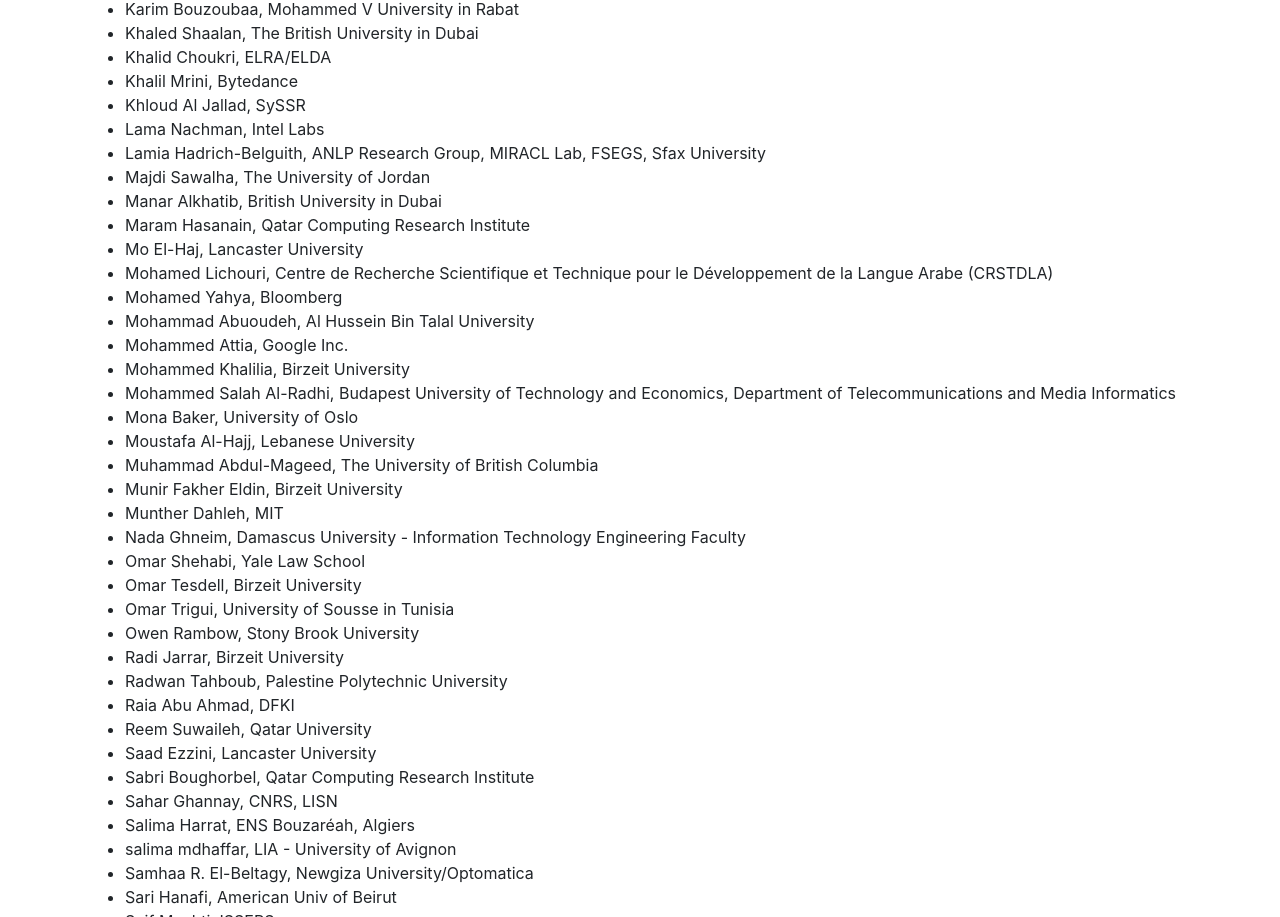
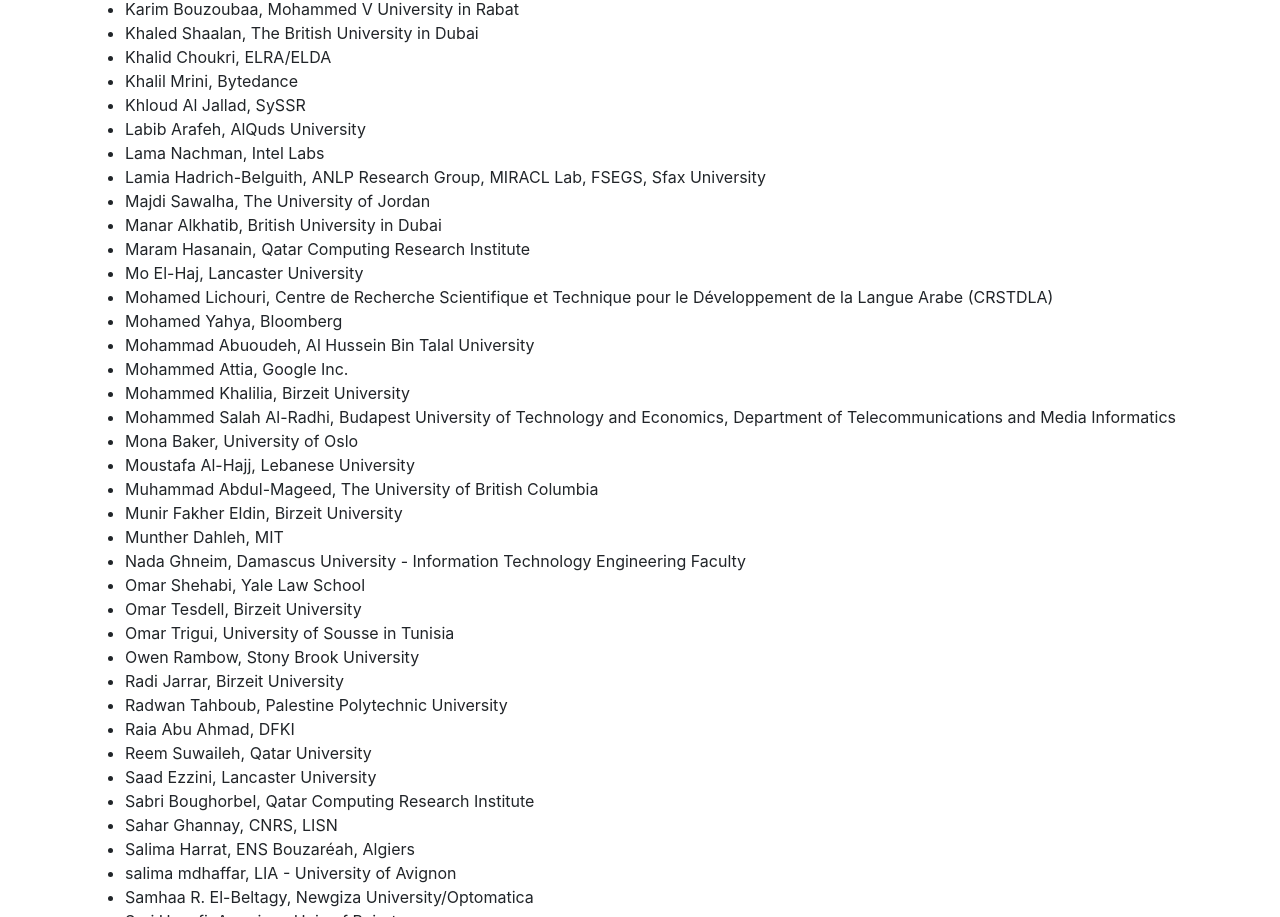
Before and after one commit to SinaLab/nakba-nlp, a website with bundled scripts: page index.html in a window 1280 px wide. Shown: the part 5947-6864 px from the top of the page. Built offline with nearby package versions, Linux system fonts and the light colour scheme; a web font is replaced by a local one.

Commit message:
Update index.html
PC update

```diff
--- a/index.html
+++ b/index.html
@@ -406,6 +406,7 @@
               <li>Khalid Choukri, ELRA/ELDA</li>
               <li>Khalil Mrini, Bytedance</li>
               <li>Khloud Al Jallad, SySSR</li>
+              <li>Labib Arafeh, AlQuds University</li>
               <li>Lama Nachman, Intel Labs</li>
               <li>Lamia Hadrich-Belguith, ANLP Research Group, MIRACL Lab, FSEGS, Sfax University</li>
               <li>Majdi Sawalha, The University of Jordan</li>
```
